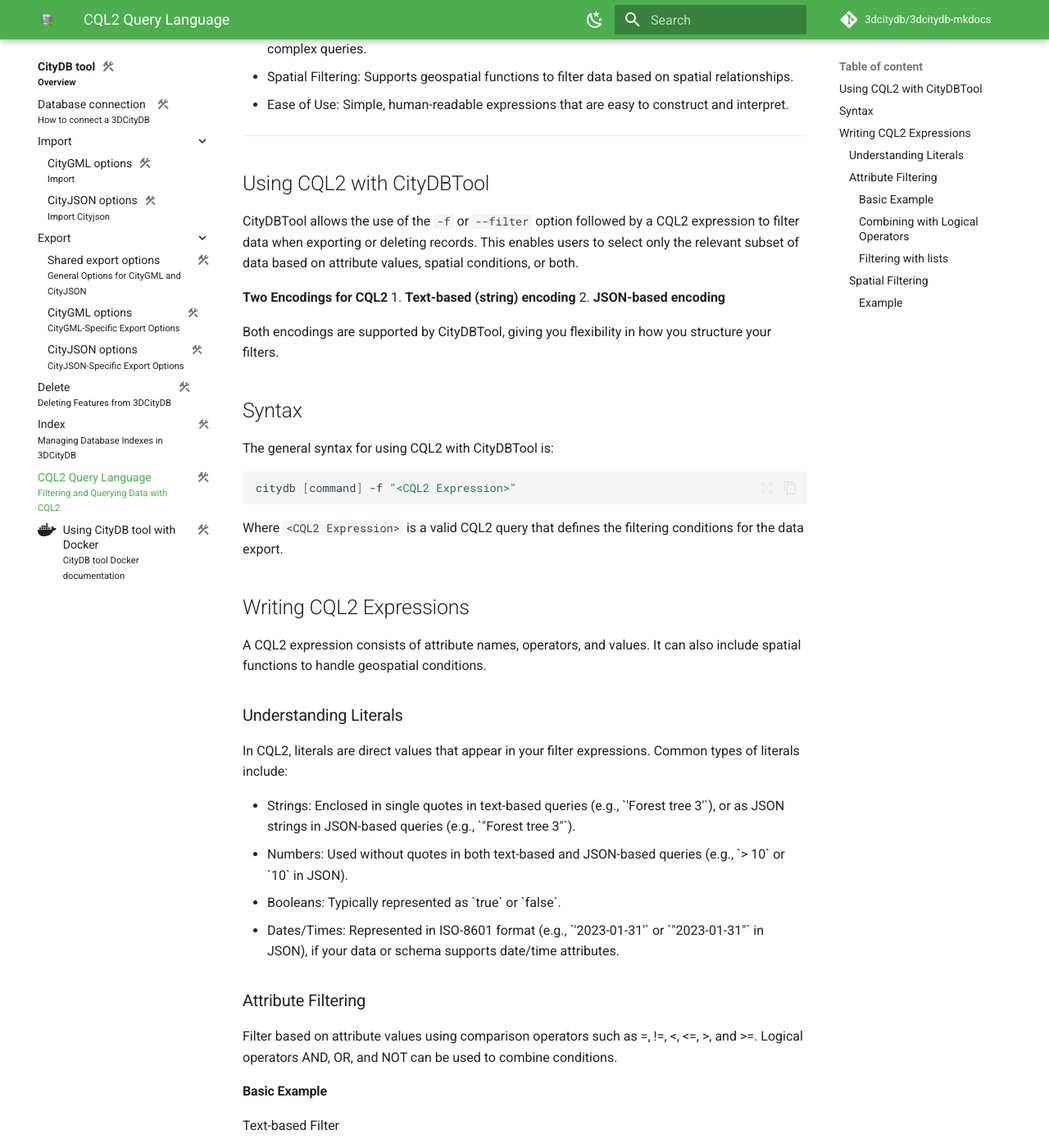
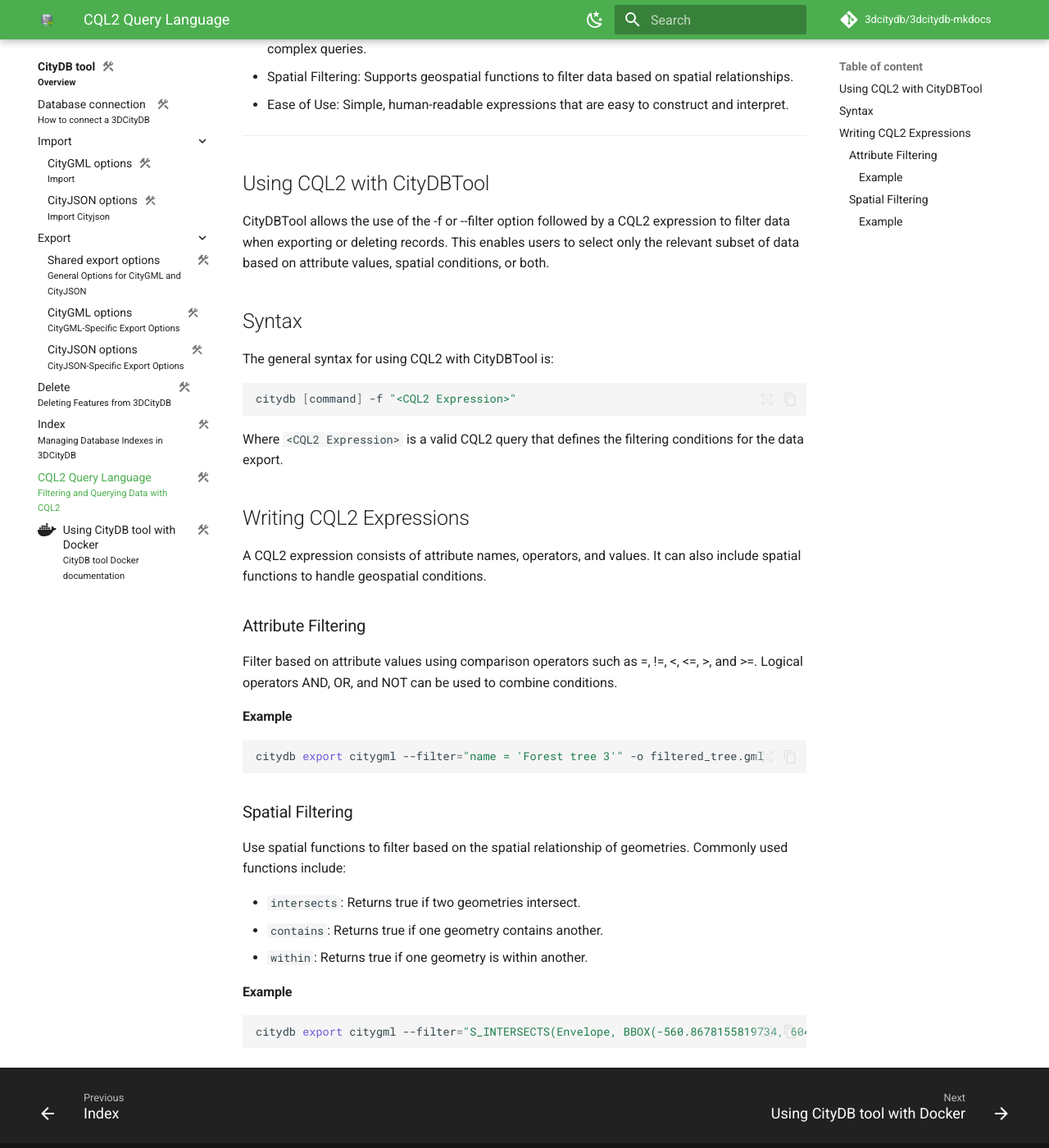
Before and after one commit to BWibo/3dcitydb-mkdocs, an MkDocs documentation site: the page built from docs/citydb-tool/cql2.md, in a window 1280 px wide and 1400 px high, scrolled down 433 px. Shown: the whole window at 82% size. Built offline with MkDocs 1.6.1 and Material for MkDocs 9.7.7, drawn with Linux system fonts in a browser that asks for light colours; comment, search, counter and statistics services are not loaded; some of the changed text lies outside the part shown.

Commit message:
Revert 'docs/first-steps/citydb-tool.md' to match 'main' branch

````diff
--- a/docs/citydb-tool/cql2.md
+++ b/docs/citydb-tool/cql2.md
@@ -25,15 +25,9 @@
 
 ## Using CQL2 with CityDBTool
 
-CityDBTool allows the use of the `-f` or `--filter` option followed by a CQL2 expression to filter data when exporting or
+CityDBTool allows the use of the -f or --filter option followed by a CQL2 expression to filter data when exporting or
 deleting records. This enables users to select only the relevant subset of data based on attribute values,
 spatial conditions, or both.
-
-**Two Encodings for CQL2**
-1. **Text-based (string) encoding**
-2. **JSON-based encoding**
-
-Both encodings are supported by CityDBTool, giving you flexibility in how you structure your filters.
 
 ## Syntax
 
@@ -47,84 +41,18 @@
 
 ## Writing CQL2 Expressions
 
-A CQL2 expression consists of attribute names, operators, and values. It can also include spatial functions to handle geospatial conditions.
-
-### Understanding Literals
-In CQL2, literals are direct values that appear in your filter expressions. Common types of literals include:
-
-- Strings: Enclosed in single quotes in text-based queries (e.g., \`'Forest tree 3'\`), or as JSON strings in JSON-based queries (e.g., \`"Forest tree 3"\`).
-- Numbers: Used without quotes in both text-based and JSON-based queries (e.g., \`> 10\` or \`10\` in JSON).
-- Booleans: Typically represented as \`true\` or \`false\`.
-- Dates/Times: Represented in ISO-8601 format (e.g., \`'2023-01-31'\` or \`"2023-01-31"\` in JSON), if your data or schema supports date/time attributes.
+A CQL2 expression consists of attribute names, operators, and values. It can also include spatial
+functions to handle geospatial conditions.
 
 ### Attribute Filtering
 
 Filter based on attribute values using comparison operators such as =, !=, <, <=, >, and >=. Logical operators
 AND, OR, and NOT can be used to combine conditions.
 
-#### Basic Example
-Text-based Filter
+#### Example
+
 ```bash
 citydb export citygml --filter="name = 'Forest tree 3'" -o filtered_tree.gml
-```
-
-Json-based Filter
-```json
-{
-  "op": "=",
-  "args": [
-    { "property": "name" },
-    "Forest tree 3"
-  ]
-}
-```
-
-#### Combining with Logical Operators
-
-Text-based Filter
-```bash
-citydb export citygml --filter="name = 'Forest tree 3' AND height > '1'" -o filtered_tree.gml
-```
-
-Json-based Filter
-```json
-{
-  "op": "AND",
-  "args": [
-    {
-      "op": "=",
-      "args": [
-        { "property": "name" },
-        "Forest tree 3"
-      ]
-    },
-    {
-      "op": ">",
-      "args": [
-        { "property": "height" },
-        "1"
-      ]
-    }
-  ]
-}
-```
-
-#### Filtering with lists
-
-Text-based Filter
-```bash
-citydb export citygml --filter="name IN ('Forest tree 1', 'Forest tree 2', 'Forest tree 3')" -o filtered_trees.gml
-```
-
-Json-based Filter
-```json
-{
-  "op": "IN",
-  "args": [
-    { "property": "name" },
-    ["Forest tree 1", "Forest tree 2", "Forest tree 3"]
-  ]
-}
 ```
 
 ### Spatial Filtering
@@ -137,28 +65,6 @@
 
 #### Example
 
-Text-based Filter
 ```bash
 citydb export citygml --filter="S_INTERSECTS(Envelope, BBOX(-560.8678155819734, 604.1012795512906, -553.8099297783192, 627.1318523068805))" @options.txt -o=output.gml
 ```
-
-Json-based Filter
-```json
-{
-  "op": "func",
-  "function": "S_INTERSECTS",
-  "args": [
-    { "property": "Envelope" },
-    {
-      "op": "func",
-      "function": "BBOX",
-      "args": [
-        -560.8678155819734,
-        604.1012795512906,
-        -553.8099297783192,
-        627.1318523068805
-      ]
-    }
-  ]
-}
-```
````
